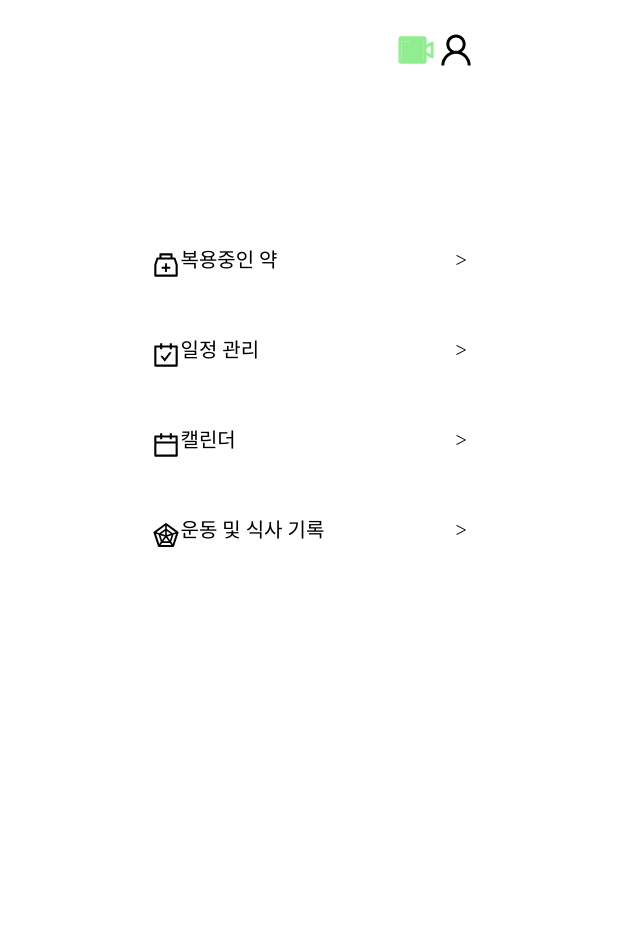
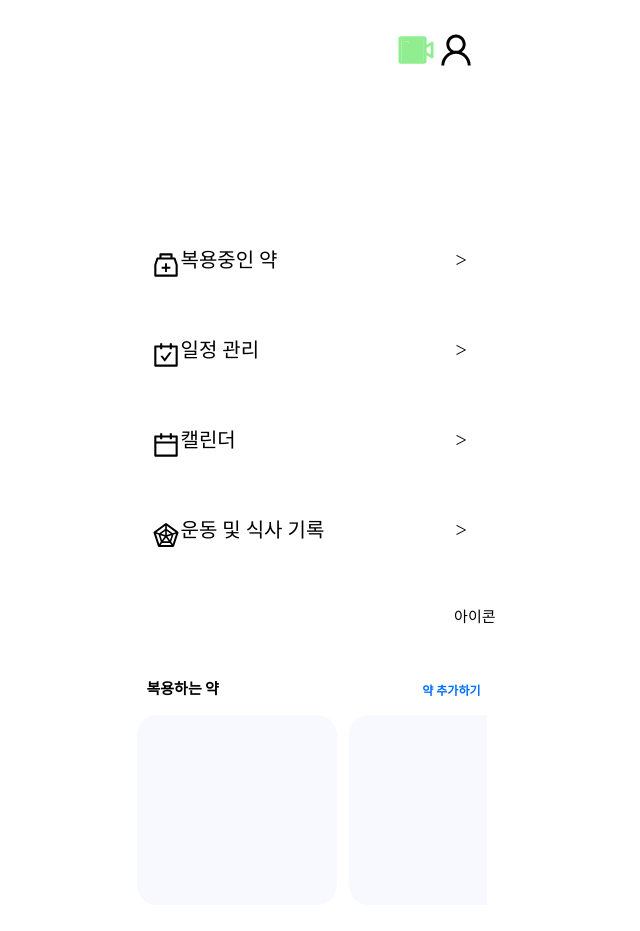
Before and after one commit to kookmin-sw/capstone-2023-11, a React (Create React App) app in the folder web_frontend/: page /senior/main in a window 1280 px wide. Shown: the top 931 px of the page, without its empty margins (332-972 px from the left). Before the commit the page ends 800 px from the top, so only its background shows below. Built offline with nearby package versions, Linux system fonts and the light colour scheme.

Commit message:
[feat] Main Pill 구현

```diff
--- /dev/null
+++ b/web_frontend/src/components/SeniorMai.tsx
@@ -0,0 +1,64 @@
+import styled from "styled-components";
+import Pill from "./seniorSchedule/Pill";
+
+function SeniorMai() {
+  return (
+    <>
+      <StHeader>
+        <StUser>아이콘</StUser>
+      </StHeader>
+      <StMain>
+        <StMainItem>
+          <Pill />
+        </StMainItem>
+        <StTodo>할일</StTodo>
+        <StAIDoc>AI</StAIDoc>
+        <StFood>음식</StFood>
+        <StExercise>운동</StExercise>
+      </StMain>
+    </>
+  );
+}
+
+const StHeader = styled.header`
+  font-size: 2rem;
+  display: flex;
+  width: 100%;
+  padding-top: 3rem;
+  padding-bottom: 3rem;
+`;
+
+const StUser = styled.div`
+  margin-left: auto;
+  font-size: 1.5rem;
+  display: flex;
+  &:hover {
+    color: gray;
+  }
+`;
+
+const StMain = styled.div`
+  font-size: 2rem;
+`;
+
+const StMainItem = styled.div`
+  display: flex;
+  flex-direction: column;
+  align-items: flex-start;
+  padding: 2.4rem 1.6rem;
+  gap: 4rem;
+  flex: none;
+  order: 1;
+  align-self: stretch;
+  flex-grow: 0;
+`;
+
+const StTodo = styled.div``;
+
+const StAIDoc = styled.div``;
+
+const StFood = styled.div``;
+
+const StExercise = styled.div``;
+
+export default SeniorMai;
--- a/web_frontend/src/components/SeniorMain.tsx
+++ b/web_frontend/src/components/SeniorMain.tsx
@@ -8,52 +8,6 @@ import {
   AiOutlineUser,
 } from "react-icons/ai";
 import { useEffect, useState } from "react";
-
-const StSeniorMain = styled.div`
-  padding: 0rem 2rem;
-  margin: 0;
-`;
-
-const Header = styled.header`
-  display: flex;
-  width: 100%;
-  padding-top: 3rem;
-  padding-bottom: 15rem;
-`;
-
-const User = styled.div`
-  margin-left: auto;
-  font-size: 1.5rem;
-  display: flex;
-  &:hover {
-    color: gray;
-  }
-`;
-
-//const TopItem = styled.div``;
-
-const MenuList = styled.ul``;
-
-const MenuItem = styled.li`
-  background-color: white;
-  width: 100%;
-  color: black;
-  display: inline-flex;
-  margin-left: 1rem;
-  margin-bottom: 3rem;
-  margin-top: 3rem;
-  border-radius: 0.5rem;
-  font-size: 2rem;
-  &:hover {
-    color: gray;
-  }
-`;
-
-const Arrow = styled.div`
-  width: 3rem;
-  height: 3rem;
-  margin-left: auto;
-`;
 
 function SeniorMain() {
   const [isRecoding, setRecoding] = useState(true);
@@ -94,4 +48,48 @@ function SeniorMain() {
   );
 }
 
+const StSeniorMain = styled.div`
+  padding: 0rem 2rem;
+  margin: 0;
+`;
+
+const Header = styled.header`
+  display: flex;
+  width: 100%;
+  padding-top: 3rem;
+  padding-bottom: 15rem;
+`;
+
+const User = styled.div`
+  margin-left: auto;
+  font-size: 1.5rem;
+  display: flex;
+  &:hover {
+    color: gray;
+  }
+`;
+
+const MenuList = styled.ul``;
+
+const MenuItem = styled.li`
+  background-color: white;
+  width: 100%;
+  color: black;
+  display: inline-flex;
+  margin-left: 1rem;
+  margin-bottom: 3rem;
+  margin-top: 3rem;
+  border-radius: 0.5rem;
+  font-size: 2rem;
+  &:hover {
+    color: gray;
+  }
+`;
+
+const Arrow = styled.div`
+  width: 3rem;
+  height: 3rem;
+  margin-left: auto;
+`;
+
 export default SeniorMain;
--- /dev/null
+++ b/web_frontend/src/components/seniorSchedule/Pill.tsx
@@ -0,0 +1,130 @@
+import styled from "styled-components";
+
+function Pill() {
+  return (
+    <StPill>
+      <StPillHeader>
+        <StPillName>복용하는 약</StPillName>
+        <StPillAddBtn>약 추가하기</StPillAddBtn>
+      </StPillHeader>
+      <StPillList>
+        <StPillItem>
+          <StPillImg></StPillImg>
+          <StPillContent></StPillContent>
+        </StPillItem>
+        <StPillItem></StPillItem>
+        <StPillItem></StPillItem>
+        <StPillItem></StPillItem>
+      </StPillList>
+    </StPill>
+  );
+}
+
+const StPill = styled.div`
+  display: flex;
+  flex-direction: column;
+  align-items: flex-start;
+  padding: 0rem;
+  gap: 1.6rem;
+  width: 35rem;
+  height: 23rem;
+  flex: none;
+  order: 0;
+  align-self: stretch;
+  flex-grow: 0;
+`;
+
+const StPillHeader = styled.header`
+  display: flex;
+  flex-direction: row;
+  justify-content: space-between;
+  align-items: flex-end;
+  padding: 0rem 0rem 0rem 1rem;
+  gap: 14rem;
+  width: 35rem;
+  height: 2rem;
+  flex: none;
+  order: 0;
+  align-self: stretch;
+  flex-grow: 0;
+`;
+
+const StPillName = styled.h1`
+  font-family: "Inter";
+  font-style: normal;
+  font-weight: 800;
+  font-size: 1.5rem;
+  line-height: 2rem;
+  color: #000000;
+  flex: none;
+  order: 0;
+  flex-grow: 0;
+`;
+
+const StPillAddBtn = styled.button`
+  font-family: "Inter";
+  font-style: normal;
+  font-weight: 600;
+  font-size: 1.2rem;
+  line-height: 1.5rem;
+  color: #006ffd;
+  flex: none;
+  order: 1;
+  flex-grow: 0;
+  border: 0;
+  background-color: transparent;
+`;
+
+const StPillList = styled.ul`
+  display: flex;
+  flex-direction: row;
+  align-items: flex-start;
+  padding: 0rem;
+  gap: 1.2rem;
+  width: 100%;
+  height: 19rem;
+  overflow-x: scroll;
+  flex: none;
+  order: 1;
+  align-self: stretch;
+  flex-grow: 0;
+`;
+
+const StPillItem = styled.ul`
+  display: flex;
+  flex-direction: column;
+  align-items: flex-start;
+  padding: 0rem;
+  width: 20rem;
+  height: 19rem;
+  background: #f8f9fe;
+  border-radius: 2rem;
+  flex: none;
+  order: 0;
+  flex-grow: 0;
+`;
+
+const StPillImg = styled.li`
+  width: 20rem;
+  height: 12rem;
+  flex: none;
+  order: 0;
+  align-self: stretch;
+  flex-grow: 0;
+`;
+
+const StPillContent = styled.li`
+  display: flex;
+  flex-direction: column;
+  align-items: flex-start;
+  padding: 2rem;
+  gap: 2rem;
+  width: 20rem;
+  height: 7rem;
+  flex: none;
+  order: 1;
+  align-self: stretch;
+  flex-grow: 0;
+`;
+
+export default Pill;
--- a/web_frontend/src/core/router.tsx
+++ b/web_frontend/src/core/router.tsx
@@ -2,6 +2,7 @@ import { BrowserRouter, Route, Routes } from "react-router-dom";
 import SeniorMypage from "../pages/SeniorMypage";
 import SeniorSchedule from "../components/seniorSchedule/seniorSchedule";
 import SeniorMain from "../components/SeniorMain";
+import SeniorMai from "../components/SeniorMai";
 function Router() {
   return (
     <BrowserRouter>
@@ -10,6 +11,7 @@ function Router() {
         <Route path="/schedule" element={<SeniorSchedule />} />
         <Route path="/senior/main" element={<SeniorMain />} />
       </Routes>
+      <SeniorMai />
     </BrowserRouter>
   );
 }
```
